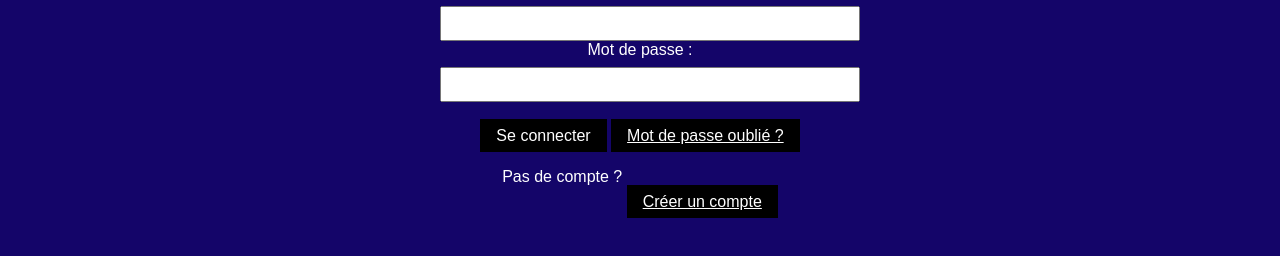
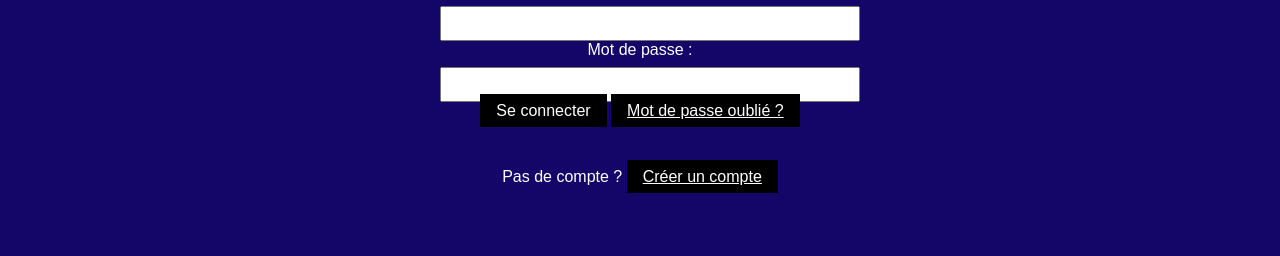
Before and after one commit to timothee-piotre/timothee-piotre.github.io, a plain HTML site: page index.html in a window 1280 px wide. Shown: the part 232-488 px from the top of the page. Drawn offline with Linux system fonts and the light colour scheme.

Commit message:
Update style.css

```diff
--- a/style.css
+++ b/style.css
@@ -70,8 +70,6 @@ a {
     color: white;
     border: none;
     cursor: pointer;
-    position: relative;
-    top: 25px;
 }
 
 button:hover {
```
